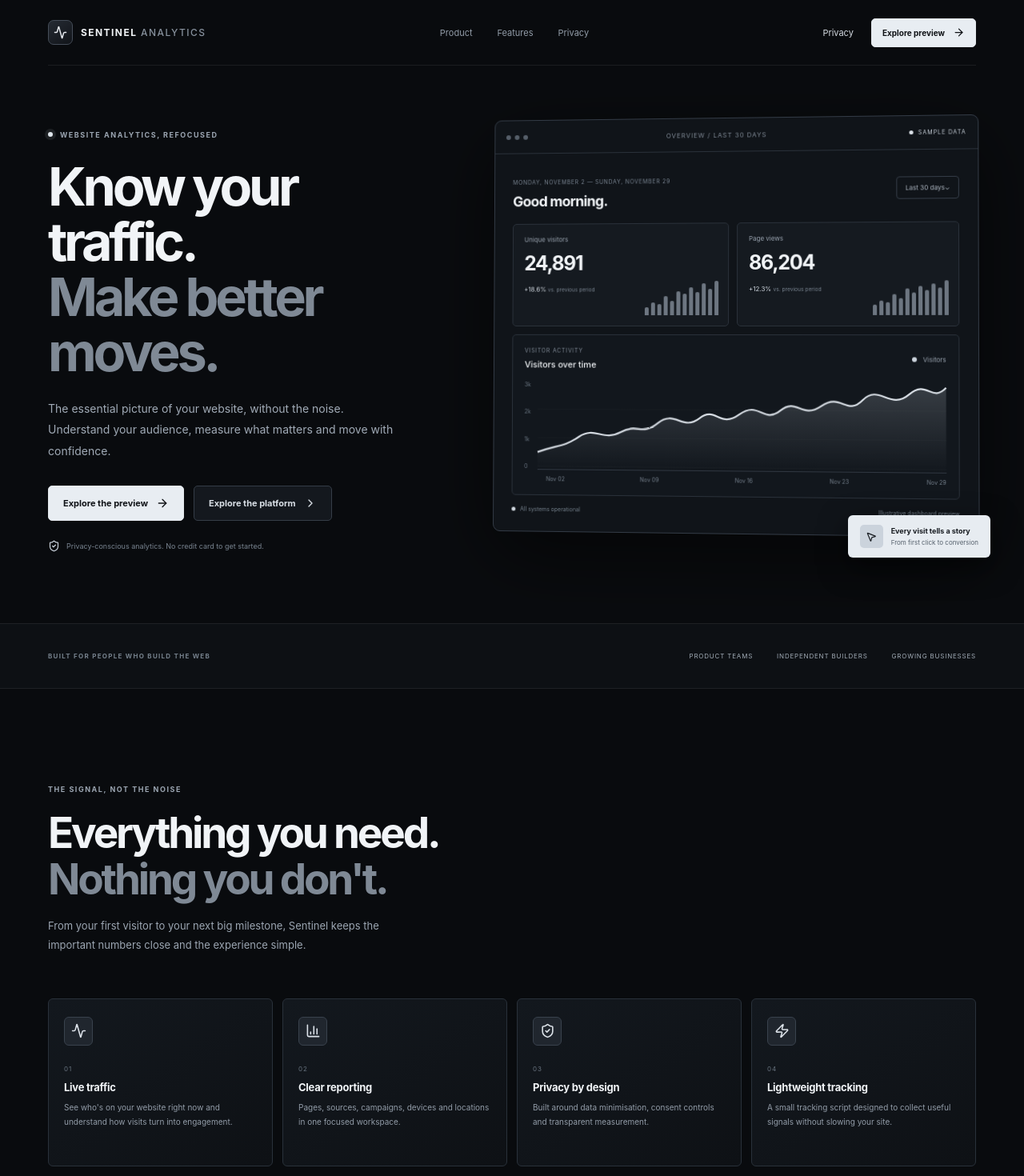
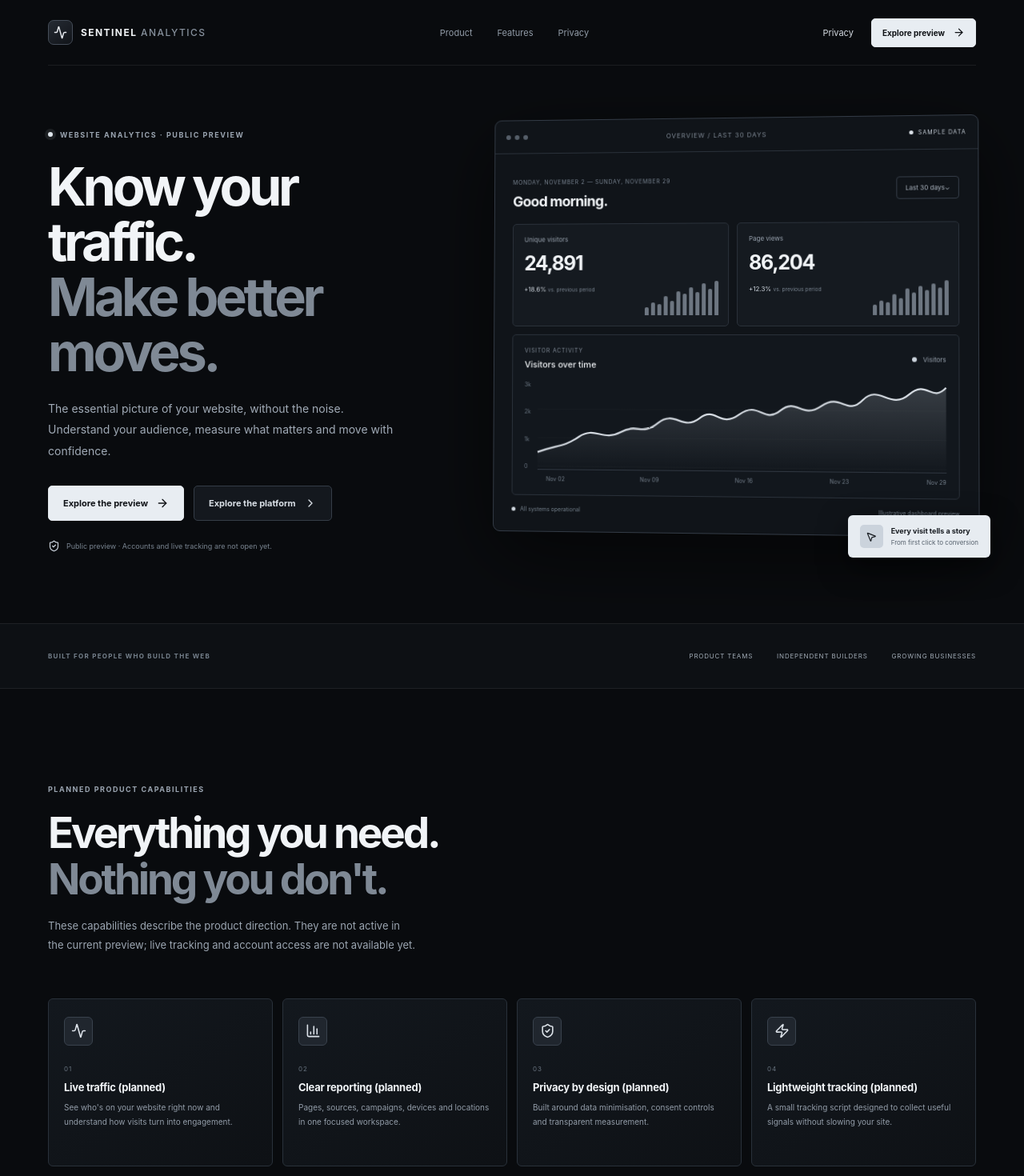
Before and after one commit to zodiakgh/sentinel-website, a Next.js app: page / in a window 1280 px wide. Shown: the top 1470 px of the page at 80% size. Built offline with nearby package versions, Linux system fonts and the light colour scheme.

Commit message:
Label planned analytics features as preview-only

```diff
--- a/src/app/page.tsx
+++ b/src/app/page.tsx
@@ -7,10 +7,10 @@ const metrics = [
 ];
 
 const features = [
-  { icon: Activity, title: "Live traffic", text: "See who's on your website right now and understand how visits turn into engagement." },
-  { icon: BarChart3, title: "Clear reporting", text: "Pages, sources, campaigns, devices and locations in one focused workspace." },
-  { icon: ShieldCheck, title: "Privacy by design", text: "Built around data minimisation, consent controls and transparent measurement." },
-  { icon: Zap, title: "Lightweight tracking", text: "A small tracking script designed to collect useful signals without slowing your site." },
+  { icon: Activity, title: "Live traffic (planned)", text: "See who's on your website right now and understand how visits turn into engagement." },
+  { icon: BarChart3, title: "Clear reporting (planned)", text: "Pages, sources, campaigns, devices and locations in one focused workspace." },
+  { icon: ShieldCheck, title: "Privacy by design (planned)", text: "Built around data minimisation, consent controls and transparent measurement." },
+  { icon: Zap, title: "Lightweight tracking (planned)", text: "A small tracking script designed to collect useful signals without slowing your site." },
 ];
 
 export default function Home() {
@@ -24,11 +24,11 @@ export default function Home() {
 
       <section className="hero wrap">
         <div className="hero-copy">
-          <div className="eyebrow"><span className="pulse-dot"/> WEBSITE ANALYTICS, REFOCUSED</div>
+          <div className="eyebrow"><span className="pulse-dot"/> WEBSITE ANALYTICS · PUBLIC PREVIEW</div>
           <h1>Know your traffic.<br/><span>Make better moves.</span></h1>
           <p className="hero-lede">The essential picture of your website, without the noise. Understand your audience, measure what matters and move with confidence.</p>
           <div className="hero-actions"><Link className="button" href="/dashboard">Explore the preview <ArrowRight size={16}/></Link><a className="button button-quiet" href="#product">Explore the platform <ChevronRight size={16}/></a></div>
-          <div className="hero-note"><ShieldCheck size={15}/> Privacy-conscious analytics. No credit card to get started.</div>
+          <div className="hero-note"><ShieldCheck size={15}/> Public preview · Accounts and live tracking are not open yet.</div>
         </div>
         <div className="preview-shell" id="product">
           <div className="preview-window">
@@ -47,13 +47,13 @@ export default function Home() {
       <section className="trust-strip"><div className="wrap trust-inner"><span>BUILT FOR PEOPLE WHO BUILD THE WEB</span><div><span>PRODUCT TEAMS</span><span>INDEPENDENT BUILDERS</span><span>GROWING BUSINESSES</span></div></div></section>
 
       <section className="section wrap" id="features">
-        <div className="section-intro"><div className="eyebrow">THE SIGNAL, NOT THE NOISE</div><h2>Everything you need.<br/><span>Nothing you don't.</span></h2><p>From your first visitor to your next big milestone, Sentinel keeps the important numbers close and the experience simple.</p></div>
+        <div className="section-intro"><div className="eyebrow">PLANNED PRODUCT CAPABILITIES</div><h2>Everything you need.<br/><span>Nothing you don't.</span></h2><p>These capabilities describe the product direction. They are not active in the current preview; live tracking and account access are not available yet.</p></div>
         <div className="feature-grid">{features.map(({icon:Icon,title,text},i)=><article className="feature-card" key={title}><div className="feature-icon"><Icon size={19}/></div><small>0{i+1}</small><h3>{title}</h3><p>{text}</p></article>)}</div>
       </section>
 
       <section className="privacy-band" id="privacy"><div className="wrap privacy-inner"><div><div className="eyebrow">YOUR DATA DESERVES RESPECT</div><h2>Useful insights.<br/>Thoughtful by default.</h2><p>Analytics should help you understand your audience, not collect everything about them. Sentinel is being built with clear controls, limited collection and privacy-conscious defaults.</p><Link className="text-link" href="/privacy">Our privacy principles <ArrowRight size={15}/></Link></div><div className="privacy-points"><div><ShieldCheck/><span><b>Privacy-first foundations</b><small>Designed for data minimisation and consent-aware measurement.</small></span><Check/></div><div><Globe2/><span><b>Built for the open web</b><small>One workspace for the websites you manage.</small></span><Check/></div><div><Activity/><span><b>Metrics you can act on</b><small>Understand performance without drowning in dashboards.</small></span><Check/></div></div></div></section>
 
-      <section className="closing wrap"><div><div className="eyebrow">A CLEARER VIEW STARTS HERE</div><h2>Your website has a story.<br/><span>Start reading it.</span></h2><p>Create your workspace and bring your traffic into focus.</p><Link className="button" href="/dashboard">Explore the preview <ArrowRight size={16}/></Link></div></section>
+      <section className="closing wrap"><div><div className="eyebrow">A CLEARER VIEW STARTS HERE</div><h2>Your website has a story.<br/><span>Start reading it.</span></h2><p>Explore the current product preview while Sentinel Analytics is being built.</p><Link className="button" href="/dashboard">Explore the preview <ArrowRight size={16}/></Link></div></section>
       <footer className="footer wrap"><Link href="/" className="brand"><span className="brand-mark"><Activity size={16}/></span><span>SENTINEL<span className="brand-muted"> ANALYTICS</span></span></Link><span>© 2026 Sentinel Analytics · Public preview</span><div><Link href="/mentions-legales">Mentions légales</Link><Link href="/privacy">Confidentialité</Link><Link href="/terms">Conditions</Link></div></footer>
     </main>
   );
```
